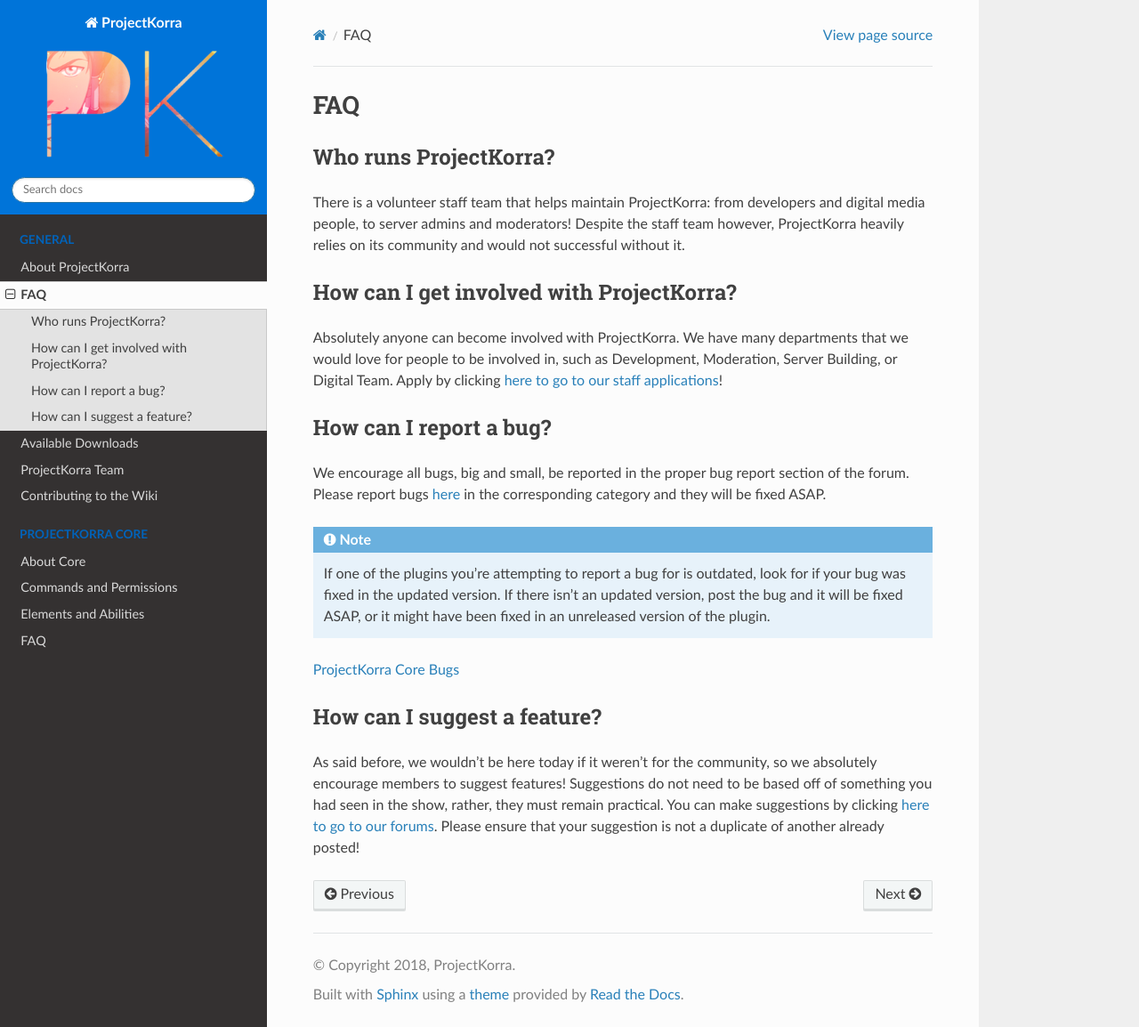
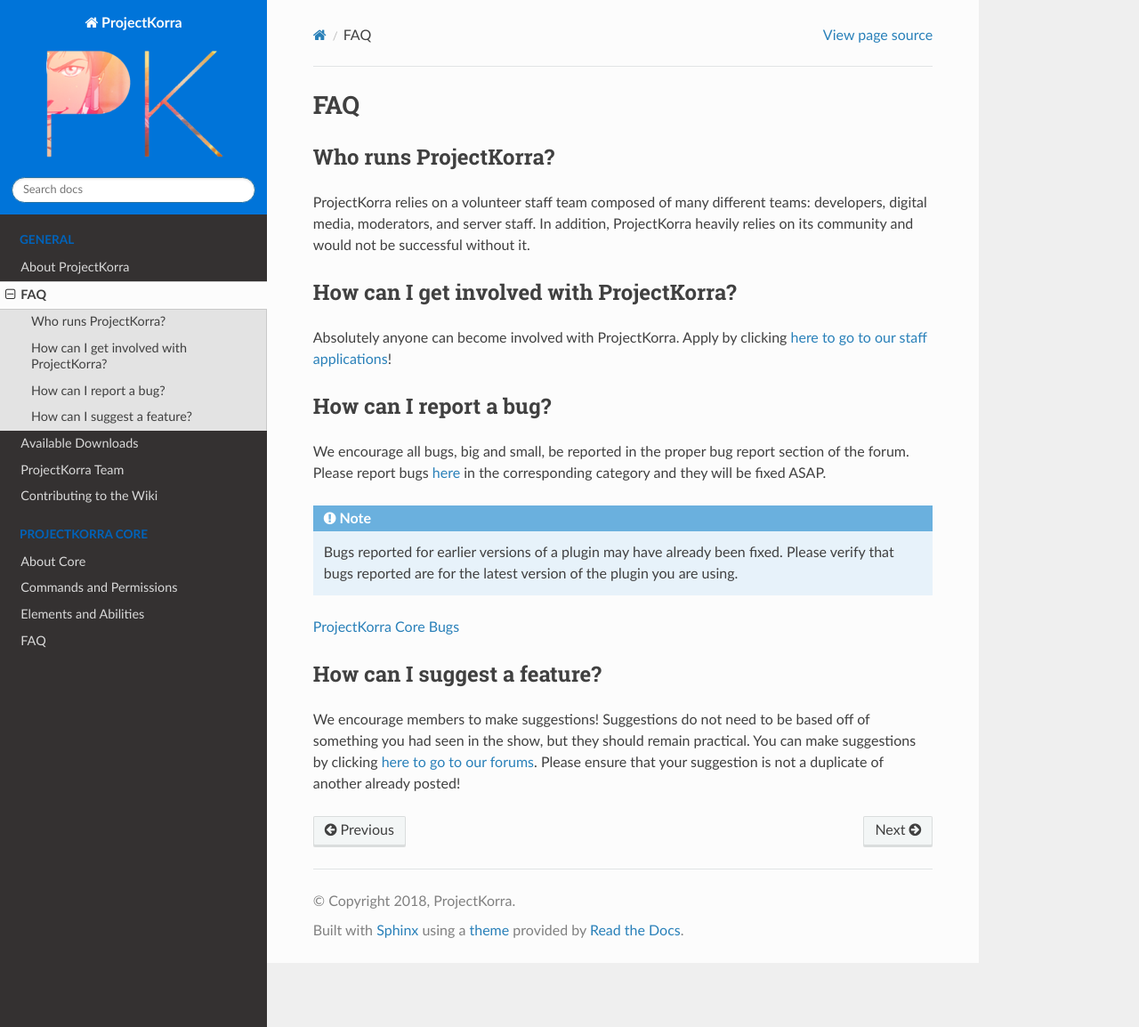
Before and after one commit to ProjectKorra/ProjectKorraWiki, a Sphinx documentation site: the page built from source/general/faq.rst, in a window 1280 px wide and 1154 px high. Shown: the whole window at 89% size. Built offline with Sphinx 7.4.7 and the Read the Docs theme 2.0.0, drawn with Linux system fonts in a browser that asks for light colours.

Commit message:
Update faq.rst

```diff
--- a/source/general/faq.rst
+++ b/source/general/faq.rst
@@ -7,16 +7,12 @@
 Who runs ProjectKorra?
 ======================
 
-There is a volunteer staff team that helps maintain ProjectKorra: from developers and digital media
-people, to server admins and moderators! Despite the staff team however, ProjectKorra heavily relies
-on its community and would not successful without it.
+ProjectKorra relies on a volunteer staff team composed of many different teams: developers, digital media, moderators, and server staff. In addition, ProjectKorra heavily relies on its community and would not be successful without it.
 
 How can I get involved with ProjectKorra?
 =========================================
 
-Absolutely anyone can become involved with ProjectKorra. We have many departments that we would
-love for people to be involved in, such as Development, Moderation, Server Building, or Digital
-Team. Apply by clicking `here to go to our staff applications <https://projectkorra.com/join-the-team/>`_!
+Absolutely anyone can become involved with ProjectKorra. Apply by clicking `here to go to our staff applications <https://projectkorra.com/join-the-team/>`_!
 
 How can I report a bug?
 =======================
@@ -25,17 +21,14 @@
 Please report bugs `here <https://projectkorra.com/forum/categories/help-and-support.91/>`_
 in the corresponding category and they will be fixed ASAP.
 
-.. note:: If one of the plugins you're attempting to report a bug for is outdated, look for if your
-          bug was fixed in the updated version. If there isn't an updated version, post the bug and it will
-          be fixed ASAP, or it might have been fixed in an unreleased version of the plugin.
+.. note:: Bugs reported for earlier versions of a plugin may have already been fixed. Please verify that bugs reported are for the latest version of the plugin you are using.
 
 :ref:`ProjectKorra Core Bugs <corebug>`
 
 How can I suggest a feature?
 ============================
 
-As said before, we wouldn't be here today if it weren't for the community, so we absolutely
-encourage members to suggest features! Suggestions do not need to be based off of something
-you had seen in the show, rather, they must remain practical. You can make suggestions by
+We encourage members to make suggestions! Suggestions do not need to be based off of something
+you had seen in the show, but they should remain practical. You can make suggestions by
 clicking `here to go to our forums <https://projectkorra.com/forum/forums/suggestions.8/>`_.
 Please ensure that your suggestion is not a duplicate of another already posted!
```
